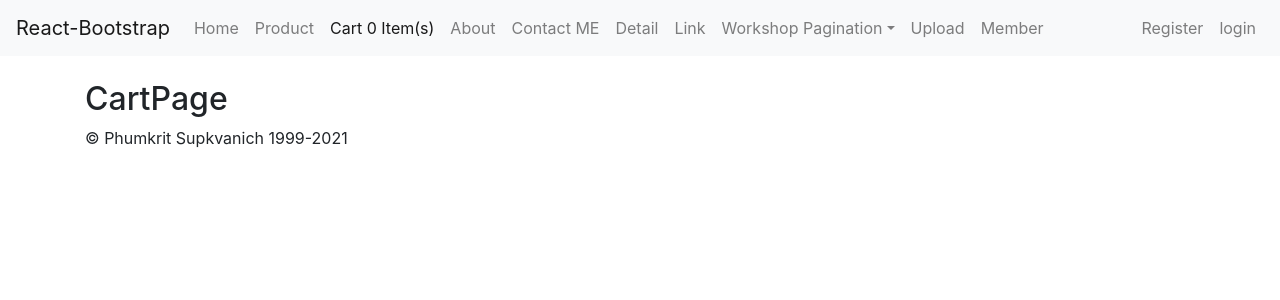
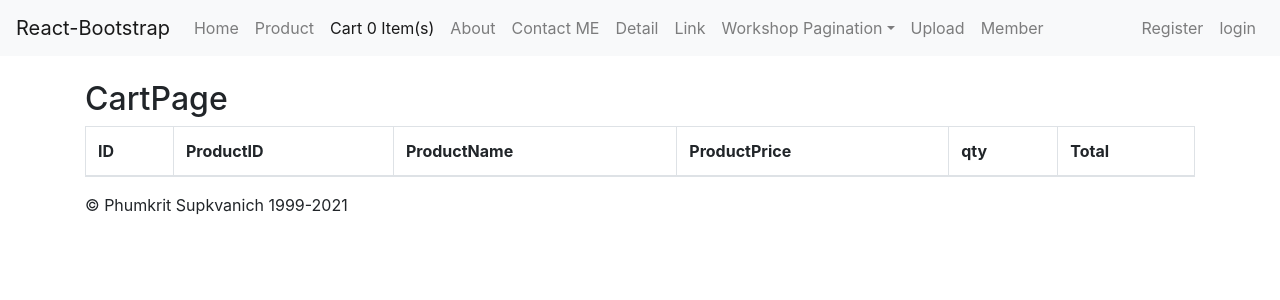
Before and after one commit to Phumkrit/HW_3_button, a React (Create React App) app: page /cart in a window 1280 px wide. Shown: the top 300 px of the page. Built offline with nearby package versions, Linux system fonts and the light colour scheme; what react-toast-notifications would draw is missing.

Commit message:
chapter9-2 Cart PAGE

```diff
--- a/src/Components/pages/CartPage.js
+++ b/src/Components/pages/CartPage.js
@@ -1,16 +1,53 @@
-import React from 'react'
+import React from "react";
+import { Table } from "react-bootstrap";
+import { useSelector, useDispatch} from 'react-redux'
 
-const cartPage = () => {
+export default function CartPage() {
+    const cart = useSelector((state) => state.cartReducer.cart)
+    const total = useSelector((state) => state.cartReducer.total)
+
+
+
+
   return (
     <div className="container">
             <div className="row">
                 <div className="col-md-12 mt-4">
                     <h2>CartPage</h2>
+                    <Table striped bordered hover>
+            <thead>
+              <tr>
+                <th>ID</th>
+                <th>ProductID</th>
+                <th>ProductName</th>
+                <th>ProductPrice</th>
+                <th>qty</th>
+                <th>Total</th>
+              </tr>
+            </thead>
+            <tbody>
+            {
 
+                cart.map((c, index) => {
+                    return (
+                        <tr key={c.id}>
+                            <td>{++index}</td>
+                            <td>{c.id}</td>
+                            <td>{c.name}</td>
+                            <td>{c.price}</td>
+                            <td>{c.qty}</td>
+                            <td>{c.price * c.qty}</td>
+
+                        </tr>
+                    )
+
+                })
+            }
+            </tbody>
+          </Table>
                 </div>
             </div>
         </div>
   )
+
 }
-
-export default cartPage
```
